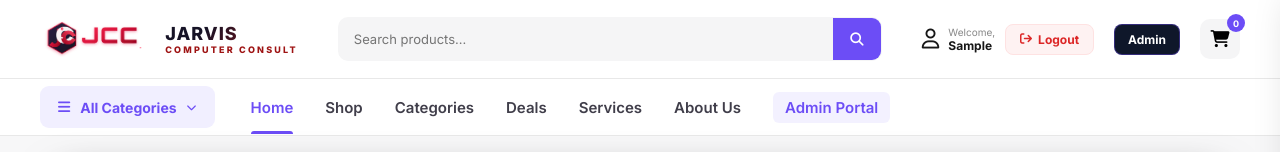
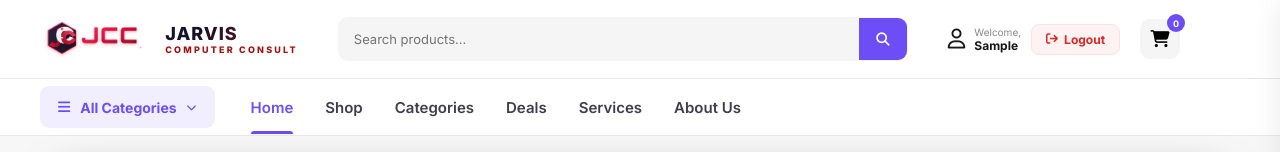
Before and after one commit to jarvishimself12/jarvis-computer-consult, a website: page home.html in a window 1280 px wide. Shown: the top 152 px of the page. Drawn offline with Linux system fonts and the light colour scheme; sample sign-in values are in the browser's storage.

Commit message:
Remove Admin Portal and Admin buttons from storefront navigation and header

```diff
--- a/home.css
+++ b/home.css
@@ -310,63 +310,6 @@ a {
 .nav-logout-link:hover {
     background: #fee2e2;
     color: #b91c1c !important;
-}
-
-.header-admin-btn {
-    display: inline-flex;
-    align-items: center;
-    gap: 7px;
-    padding: 7px 13px;
-    background: #0f172a;
-    color: #ffffff;
-    border: 1px solid rgba(108, 77, 246, 0.4);
-    border-radius: 8px;
-    font-size: 12px;
-    font-weight: 700;
-    text-decoration: none;
-    cursor: pointer;
-    transition: all 0.25s ease;
-}
-
-.header-admin-btn i {
-    color: #a78bfa;
-    font-size: 13px;
-    transition: transform 0.2s ease;
-}
-
-.header-admin-btn:hover {
-    background: var(--primary);
-    color: #ffffff;
-    border-color: var(--primary);
-    transform: translateY(-1px);
-    box-shadow: 0 4px 14px rgba(108, 77, 246, 0.35);
-}
-
-.header-admin-btn:hover i {
-    color: #ffffff;
-    transform: scale(1.1);
-}
-
-.nav-admin-link {
-    display: inline-flex;
-    align-items: center;
-    gap: 6px;
-    color: var(--primary) !important;
-    font-weight: 700;
-    padding: 6px 12px !important;
-    border-radius: 6px;
-    background: rgba(108, 77, 246, 0.08);
-    transition: all 0.2s ease;
-}
-
-.nav-admin-link i {
-    font-size: 13px;
-}
-
-.nav-admin-link:hover {
-    background: var(--primary);
-    color: #ffffff !important;
-    transform: translateY(-1px);
 }
 
 .cart-button {
@@ -2016,12 +1959,6 @@ a {
     .nav-links a.active {
         background: #c91818;
         color: #ffffff;
-    }
-
-    .nav-links a.nav-admin-link {
-        background: rgba(108, 77, 246, 0.25);
-        color: #ffffff !important;
-        border: 1px solid rgba(108, 77, 246, 0.5);
     }
 
     .hero {
--- a/home.html
+++ b/home.html
@@ -93,12 +93,6 @@
                     </button>
                 </div>
 
-
-                <!-- ADMIN PORTAL ACCESS -->
-                <a href="admin/index.html" class="header-admin-btn" title="Open Admin Portal">
-                    <span>Admin</span>
-                </a>
-
                 <!-- CART -->
                 <button class="cart-button" id="cartButton">
 
@@ -160,10 +154,6 @@
 
                 <a href="#about">
                     About Us
-                </a>
-
-                <a href="admin/index.html" class="nav-admin-link" title="Open Admin Portal">
-                    <span>Admin Portal</span>
                 </a>
 
             </div>
```
